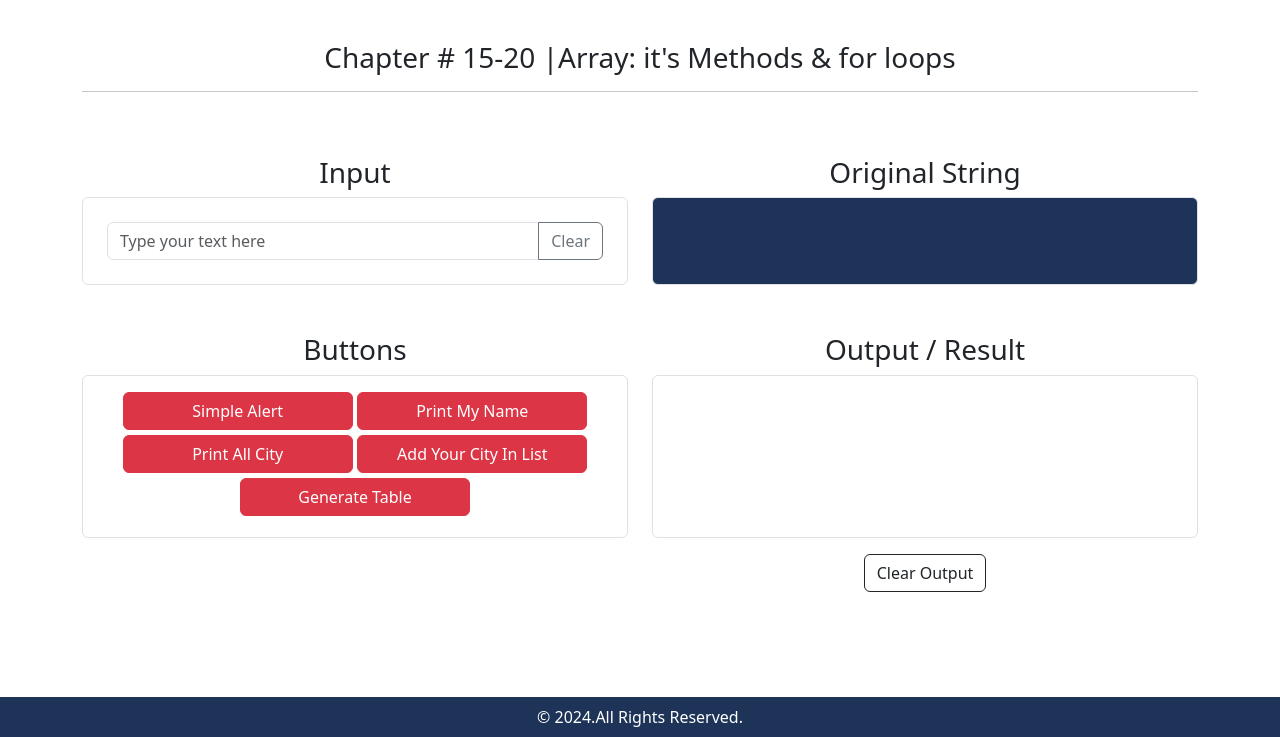
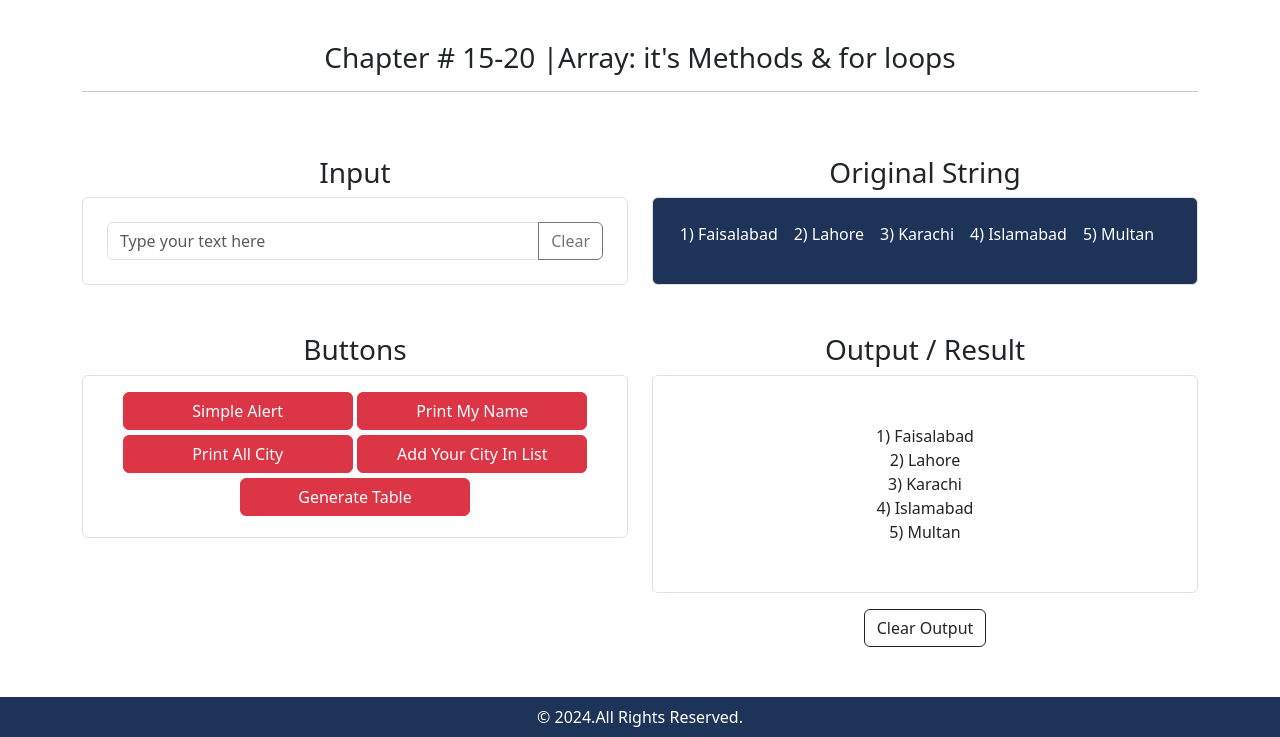
Before and after one commit to Haseeb93010/ES6-Assignment3, a plain HTML site: page index.html in a window 1280 px wide. Both pictures are taken after a click on the button "Print All City". Shown: the part 63-800 px from the top of the page. Drawn offline with nearby package versions, Linux system fonts and the light colour scheme.

Commit message:
create printAllCities function in script.js file

```diff
--- a/Js/script.js
+++ b/Js/script.js
@@ -1,37 +1,51 @@
 let cities = ['Faisalabad', 'Lahore', 'Karachi', 'Islamabad', 'Multan'];
 console.log(cities[0]);
 
+// print original string ----------------------------------------------------------- !
+for (let i = 0; i < cities.length; i++) {
+    document.getElementById("originalString").innerHTML += i + 1 + ') ' + cities[i] + '&emsp;';
+}
+
 // clear input --------------------------------------------------------------------- !
 
-function clearInput(){
-    document.getElementById("inputText").value ="";
+function clearInput() {
+    document.getElementById("inputText").value = "";
 }
 
 // clear result -------------------------------------------------------------------- !
 
-function clearResult(){
-    document.getElementById("output").innerHTML =""
+function clearResult(blank) {
+    document.getElementById("output").innerHTML = blank
 }
 
 // show output function ------------------------------------------------------------ !
 
-function showOutput(output){
+function showOutput(output) {
     document.getElementById("output").innerHTML = output;
 }
 
 // simple alert function ----------------------------------------------------------- !
 
-function simpleAlert(){
+function simpleAlert() {
     alert("I'm alert.")
 }
 
 // printMyName function ------------------------------------------------------------- !
 
-function printMyName(){
+function printMyName() {
     let myName = document.getElementById("inputText").value;
-    if(!myName){
+    if (!myName) {
         alert("Please Enter Your Name.");
         return;
     }
     showOutput(myName);
 }
+
+// print all cities function --------------------------------------------------------- !
+
+function printAllCities(){
+    clearResult('');
+    for (let i = 0; i < cities.length; i++) {
+        document.getElementById("output").innerHTML += i + 1 + ') ' + cities[i] + "<br />" ;
+    }
+}
--- a/index.html
+++ b/index.html
@@ -79,7 +79,7 @@
                         <div class="border rounded p-3 button">
                             <button type="button" class="btn btn-danger" onclick="simpleAlert()">Simple Alert</button>
                             <button type="button" class="btn btn-danger" onclick="printMyName()">Print My Name</button>
-                            <button type="button" class="btn btn-danger">Print All City</button>
+                            <button type="button" class="btn btn-danger" onclick="printAllCities()">Print All City</button>
                             <button type="button" class="btn btn-danger">Add Your City In List</button>
                             <button type="button" class="btn btn-danger">Generate Table</button>
                         </div>
@@ -90,7 +90,7 @@
                         <div class="border rounded p-5 text-center" style="min-height: 163px;">
                             <p class="mb-0" id="output"></p>
                         </div>
-                        <div class="text-center mt-3"><button type="button" class="btn btn-outline-dark" onclick="clearResult()">Clear
+                        <div class="text-center mt-3"><button type="button" class="btn btn-outline-dark" onclick="clearResult('')">Clear
                                 Output</button></div>
                     </div>
                 </div>
```
